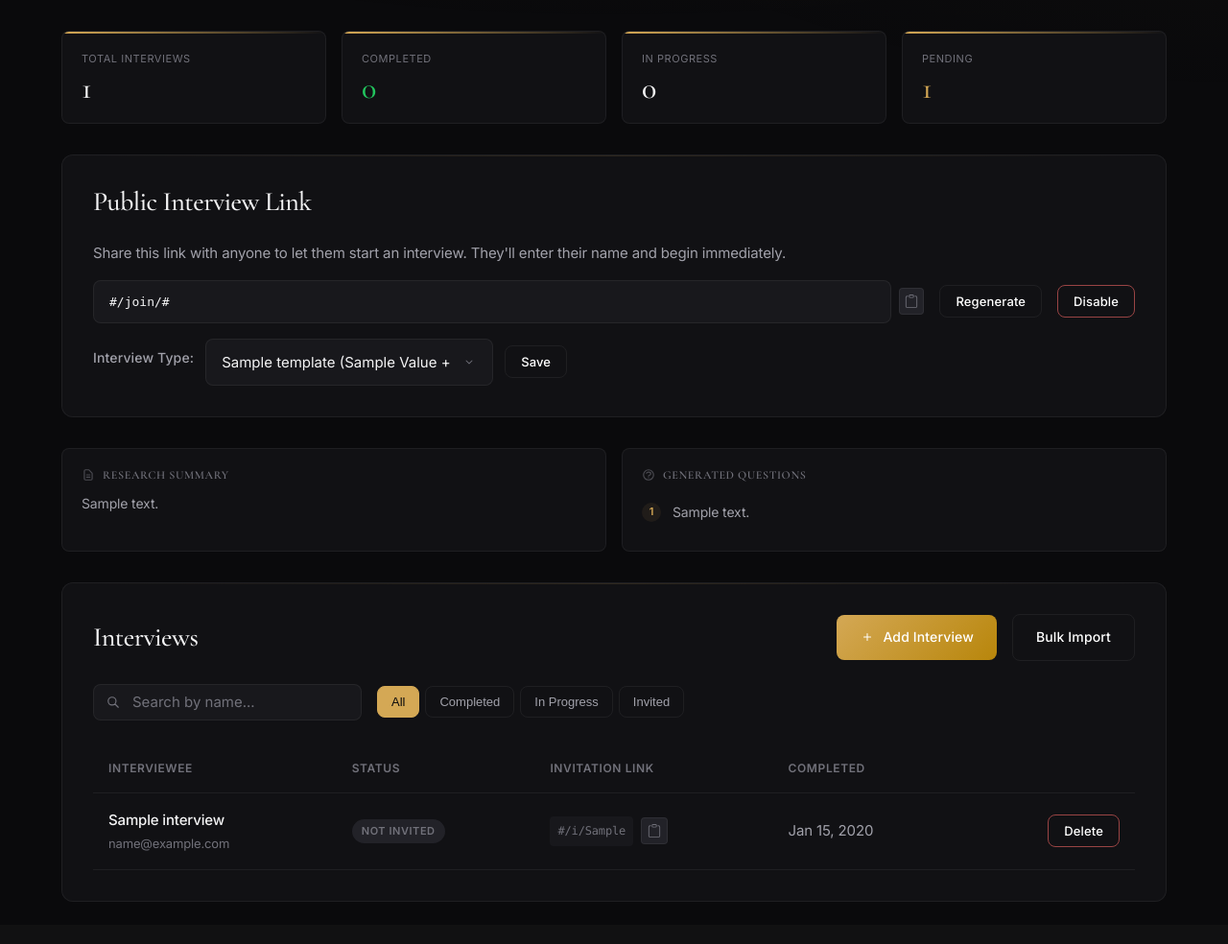
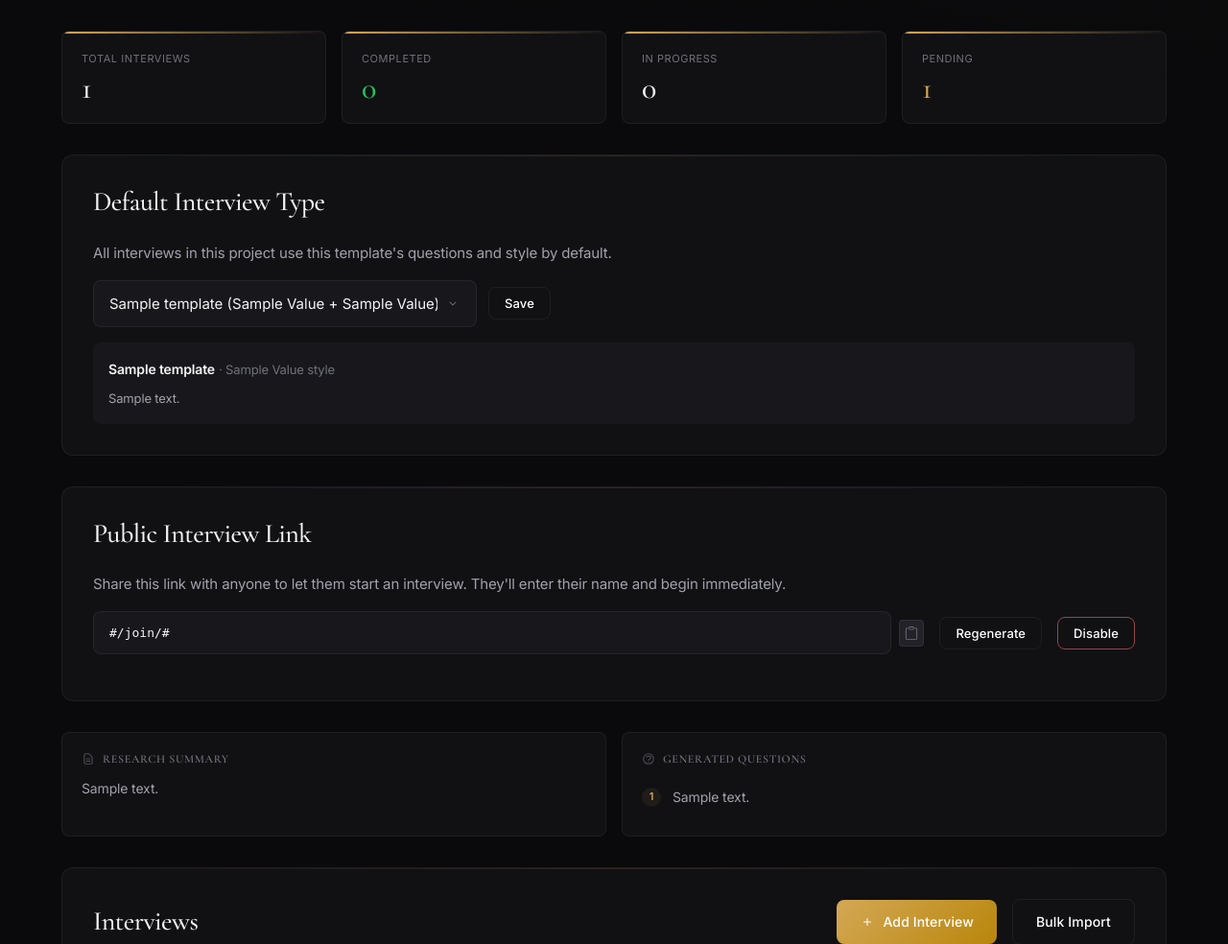
Before and after one commit to nraford7/boswell, a FastAPI app: template src/boswell/server/templates/admin/project_detail.html in a window 1280 px wide. Shown: the part 215-1199 px from the top of the page at 96% size. Before the commit the page ends 1155 px from the top, so only its background shows below. Run offline with FastAPI, Linux system fonts and the light colour scheme; the template is opened without the code that fills it: most values are stand-ins (such as "Sample title", 1, 10 or a date in 2020); parts of the project's set-up code (start-up, migrations or seed data) failed here and were passed over; some libraries are stand-ins or nearby versions.

Commit message:
feat: worker uses template questions, interviews inherit project template, UI updates
- Task 4: Worker now prefers template questions over project questions
- Task 5: Named interviews inherit template from project when none selected
- Task 6: Moved template selection to project-level in detail UI

```diff
--- a/src/boswell/server/routes/admin.py
+++ b/src/boswell/server/routes/admin.py
@@ -604,12 +604,15 @@ async def interview_new_submit(
             interview_angle_secondary = None
             interview_angle_custom = None
 
+    # If no template selected for this interview, inherit from project
+    final_template_id = parsed_template_id or project.template_id
+
     # Create interview
     interview = Interview(
         project_id=project_id,
         name=name,
         email=email,
-        template_id=parsed_template_id,
+        template_id=final_template_id,
         questions=interview_questions,
         angle=interview_angle,
         angle_secondary=interview_angle_secondary,
--- a/src/boswell/server/templates/admin/project_detail.html
+++ b/src/boswell/server/templates/admin/project_detail.html
@@ -413,6 +413,38 @@
         </div>
     </div>
 
+    <!-- Default Interview Type -->
+    <div class="card" style="margin-bottom: 2rem;">
+        <div class="section-header">
+            <h2>Default Interview Type</h2>
+        </div>
+        <p style="color: var(--fg-muted); margin-bottom: 1rem; font-size: 0.9375rem;">
+            All interviews in this project use this template's questions and style by default.
+        </p>
+
+        <form method="post" action="/admin/projects/{{ project.id }}/set-template" style="display: flex; align-items: center; gap: 0.75rem;">
+            <select name="template_id" id="template_id" style="flex: 1; max-width: 400px;">
+                <option value="">Custom (project-generated questions)</option>
+                {% for t in templates %}
+                <option value="{{ t.id }}" {% if project.template_id == t.id %}selected{% endif %}>
+                    {{ t.name }} ({{ t.angle.value|title if t.angle else 'Exploratory' }}{% if t.angle_secondary %} + {{ t.angle_secondary.value|title }}{% endif %})
+                </option>
+                {% endfor %}
+            </select>
+            <button type="submit" class="btn btn-outline btn-sm">Save</button>
+        </form>
+
+        {% if project.template %}
+        <div style="margin-top: 1rem; padding: 1rem; background: var(--bg-surface); border-radius: var(--radius-md);">
+            <strong style="font-size: 0.875rem;">{{ project.template.name }}</strong>
+            <span style="color: var(--fg-dim); font-size: 0.8125rem;"> · {{ project.template.angle.value|title if project.template.angle else 'Exploratory' }} style</span>
+            {% if project.template.description %}
+            <p style="color: var(--fg-muted); font-size: 0.8125rem; margin-top: 0.5rem;">{{ project.template.description }}</p>
+            {% endif %}
+        </div>
+        {% endif %}
+    </div>
+
     <!-- Public Link Section -->
     <div class="card" style="margin-bottom: 2rem;">
         <div class="section-header">
@@ -444,20 +476,6 @@
                 <button type="submit" class="btn btn-outline btn-sm" style="color: #994444; border-color: #994444;">Disable</button>
             </form>
         </div>
-
-        <!-- Interview Type for Project -->
-        <form method="post" action="/admin/projects/{{ project.id }}/set-template" style="display: flex; align-items: center; gap: 0.75rem;">
-            <label for="template_id" style="font-size: 0.875rem; color: var(--fg-muted); white-space: nowrap;">Interview Type:</label>
-            <select name="template_id" id="template_id" style="flex: 1; max-width: 300px;">
-                <option value="">Custom (generate questions from topic)</option>
-                {% for t in templates %}
-                <option value="{{ t.id }}" {% if project.template_id == t.id %}selected{% endif %}>
-                    {{ t.name }} ({{ t.angle.value|title if t.angle else 'Exploratory' }}{% if t.angle_secondary %} + {{ t.angle_secondary.value|title }}{% endif %})
-                </option>
-                {% endfor %}
-            </select>
-            <button type="submit" class="btn btn-outline btn-sm">Save</button>
-        </form>
 
         {% else %}
         <form method="post" action="/admin/projects/{{ project.id }}/generate-public-link">
```
Also changed, not shown: src/boswell/server/worker.py (+15 -2 lines).
